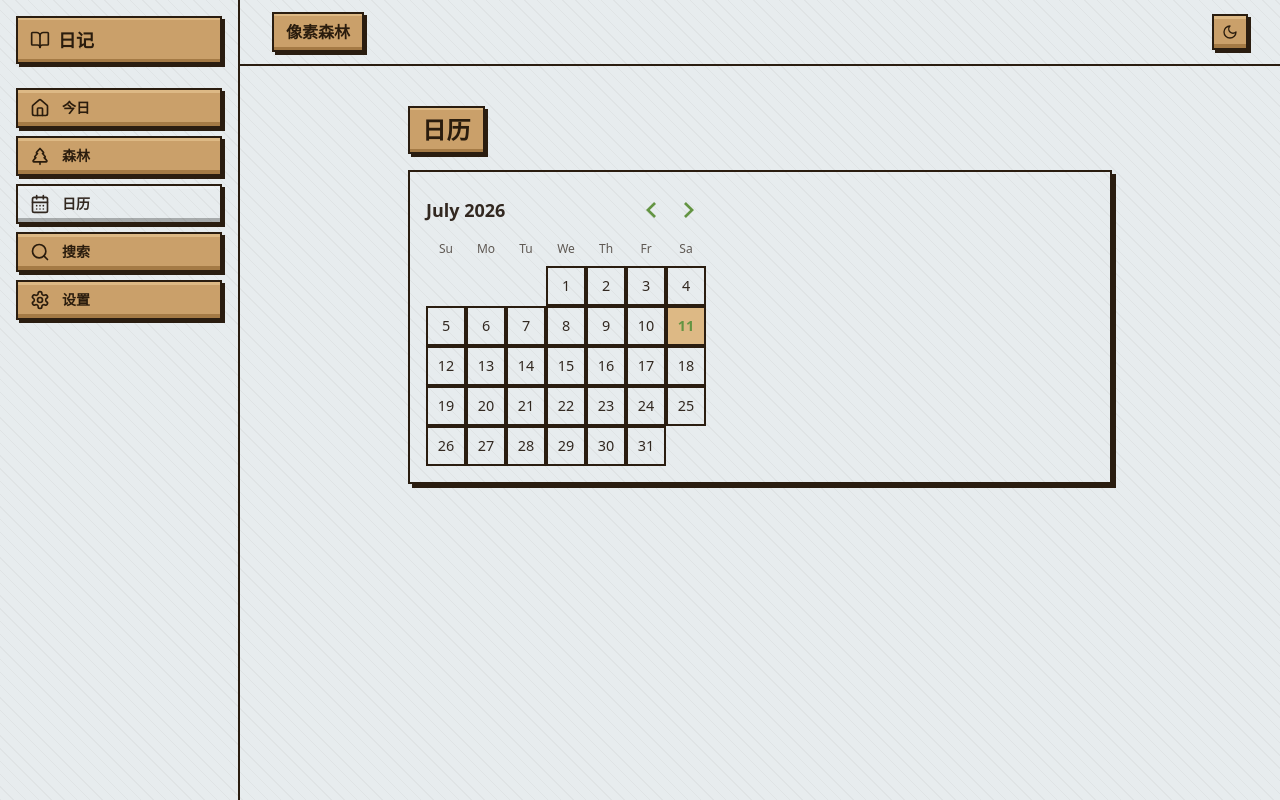
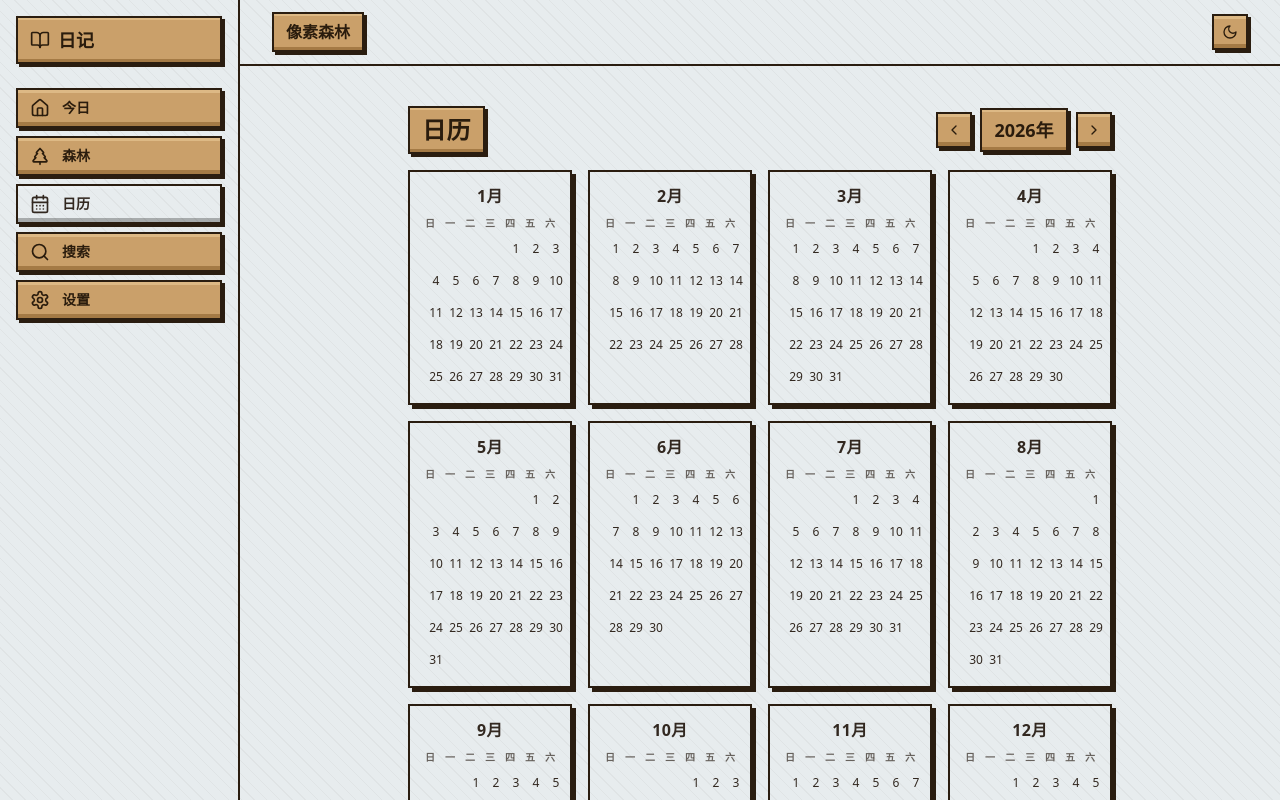
Before and after one commit to feijiz241-cyber/diary-notes, a React (Vite) app: page /calendar in a window 1280 px wide. Shown: the top 800 px of the page. Built offline with nearby package versions, Linux system fonts and the light colour scheme.

Commit message:
feat(calendar): 日历页改为全年 12 个月视图
- db.ts: 新增 getYear(year) 查询全年日记

- db.test.ts: 添加 getYear 单测

- CalendarPage.tsx: 重写为全年 12 个月网格 + 年份导航 + 心情标记 + 日期跳转

```diff
--- a/src/lib/db.ts
+++ b/src/lib/db.ts
@@ -68,6 +68,12 @@ export async function getMonth(year: number, month: number): Promise<Entry[]> {
   return db.entries.where('date').startsWith(prefix).toArray()
 }
 
+/** 取某年（1-12 月）的全部日记。 */
+export async function getYear(year: number): Promise<Entry[]> {
+  const prefix = `${year}-`
+  return db.entries.where('date').startsWith(prefix).toArray()
+}
+
 export async function getAll(): Promise<Entry[]> {
   return db.entries.toArray()
 }
--- a/src/pages/CalendarPage.tsx
+++ b/src/pages/CalendarPage.tsx
@@ -1,22 +1,80 @@
 import { useEffect, useState } from 'react'
 import { useNavigate } from 'react-router-dom'
-import { DayPicker, type DayButtonProps } from 'react-day-picker'
-import 'react-day-picker/style.css'
-import { getMonth } from '@/lib/db'
+import { ChevronLeft, ChevronRight } from 'lucide-react'
+import { getYear } from '@/lib/db'
 import { getMood } from '@/lib/mood'
-import { toDateKey, cn } from '@/lib/utils'
+import { cn } from '@/lib/utils'
 import { Card } from '@/components/ui/card'
+import { Button } from '@/components/ui/button'
+
+const WEEKDAYS = ['日', '一', '二', '三', '四', '五', '六']
+
+function daysInMonth(year: number, month: number): number {
+  return new Date(year, month, 0).getDate()
+}
+
+interface MiniMonthProps {
+  year: number
+  month: number
+  moods: Record<string, string | null>
+  onDayClick: (date: string) => void
+}
+
+function MiniMonth({ year, month, moods, onDayClick }: MiniMonthProps) {
+  const dim = daysInMonth(year, month)
+  const firstDay = new Date(year, month - 1, 1).getDay()
+
+  return (
+    <Card className="p-3">
+      <h2 className="mb-2 text-center text-base font-extrabold">{month}月</h2>
+      <div className="grid grid-cols-7 gap-1">
+        {WEEKDAYS.map((d) => (
+          <div key={d} className="text-center text-[10px] font-bold opacity-70">
+            {d}
+          </div>
+        ))}
+        {Array.from({ length: firstDay }).map((_, i) => (
+          <div key={`blank-${i}`} />
+        ))}
+        {Array.from({ length: dim }, (_, i) => {
+          const day = i + 1
+          const date = `${year}-${String(month).padStart(2, '0')}-${String(day).padStart(2, '0')}`
+          const mood = getMood(moods[date])
+          return (
+            <button
+              key={day}
+              onClick={() => onDayClick(date)}
+              className={cn(
+                'relative flex h-7 w-7 items-center justify-center',
+                'rounded-none border text-xs font-medium',
+                'transition-colors hover:bg-muted',
+                mood ? 'border-[var(--mc-outline)] bg-[var(--mc-plank)]' : 'border-transparent'
+              )}
+              title={mood ? `${date} · ${mood.label}` : date}
+              aria-label={mood ? `${date} · ${mood.label}` : date}
+            >
+              {day}
+              {mood && (
+                <span className="pointer-events-none absolute -bottom-0.5 left-1/2 -translate-x-1/2 text-[8px] leading-none">
+                  {mood.emoji}
+                </span>
+              )}
+            </button>
+          )
+        })}
+      </div>
+    </Card>
+  )
+}
 
 export function CalendarPage() {
   const navigate = useNavigate()
-  const [month, setMonth] = useState<Date>(new Date())
+  const [year, setYear] = useState<number>(new Date().getFullYear())
   const [moods, setMoods] = useState<Record<string, string | null>>({})
 
   useEffect(() => {
     let active = true
-    const y = month.getFullYear()
-    const m = month.getMonth() + 1
-    getMonth(y, m).then((list) => {
+    getYear(year).then((list) => {
       if (!active) return
       const map: Record<string, string | null> = {}
       for (const e of list) map[e.date] = e.mood
@@ -25,36 +83,47 @@ export function CalendarPage() {
     return () => {
       active = false
     }
-  }, [month])
+  }, [year])
 
-  const DayButtonWithMood = ({ day, modifiers: _modifiers, children, ...rest }: DayButtonProps) => {
-    const mood = getMood(moods[toDateKey(day.date)])
-    return (
-      <button {...rest} className={cn('relative', rest.className)}>
-        {children}
-        {mood && (
-          <span className="pointer-events-none absolute bottom-0 left-1/2 -translate-x-1/2 text-[10px] leading-none">
-            {mood.emoji}
-          </span>
-        )}
-      </button>
-    )
-  }
+  const handleDayClick = (date: string) => navigate('/day/' + date)
 
   return (
     <div className="mx-auto w-full">
-      <h1 className="mc-sign mb-4 inline-block px-3 py-1.5 text-2xl font-extrabold">日历</h1>
-      <Card className="p-4">
-        <DayPicker
-          month={month}
-          onMonthChange={setMonth}
-          mode="single"
-          onSelect={(d) => {
-            if (d) navigate('/day/' + toDateKey(d))
-          }}
-          components={{ DayButton: DayButtonWithMood }}
-        />
-      </Card>
+      <div className="mb-4 flex items-center justify-between">
+        <h1 className="mc-sign inline-block px-3 py-1.5 text-2xl font-extrabold">日历</h1>
+        <div className="flex items-center gap-2">
+          <Button
+            variant="outline"
+            size="icon"
+            onClick={() => setYear((y) => y - 1)}
+            aria-label="上一年"
+          >
+            <ChevronLeft className="h-4 w-4" />
+          </Button>
+          <span className="mc-sign inline-block min-w-[5.5rem] px-3 py-1.5 text-center text-lg font-extrabold">
+            {year}年
+          </span>
+          <Button
+            variant="outline"
+            size="icon"
+            onClick={() => setYear((y) => y + 1)}
+            aria-label="下一年"
+          >
+            <ChevronRight className="h-4 w-4" />
+          </Button>
+        </div>
+      </div>
+      <div className="grid grid-cols-1 gap-4 sm:grid-cols-2 lg:grid-cols-3 xl:grid-cols-4">
+        {Array.from({ length: 12 }, (_, i) => (
+          <MiniMonth
+            key={i + 1}
+            year={year}
+            month={i + 1}
+            moods={moods}
+            onDayClick={handleDayClick}
+          />
+        ))}
+      </div>
     </div>
   )
 }
```
Also changed, not shown: 1 other file (tests, documents, lock files or other folders).
